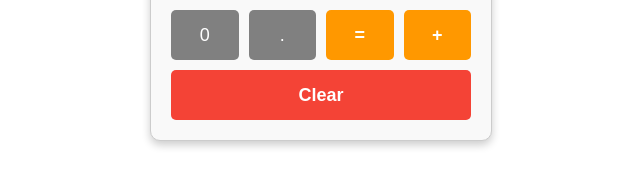
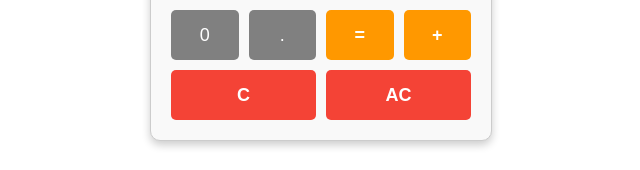
Before and after one commit to profinvincible/miniCalculator, a React (Create React App) app: page / in a window 1280 px wide. Shown: the part 351-521 px from the top of the page, without its empty margins (319-959 px from the left). Built offline with nearby package versions, Linux system fonts and the light colour scheme.

Commit message:
ACbutton

```diff
--- a/src/App.css
+++ b/src/App.css
@@ -175,3 +175,43 @@
 .clear-button:hover {
   background-color: #e53935;
 }
+
+
+
+/* App.css */
+
+/* AC Button (Clears last character) */
+.ac-button {
+  grid-column: span 2; /* Make AC button span across 2 columns */
+  background-color: #f44336; /* Color for the AC button */
+  color: white;
+  font-weight: bold;
+  border: none;
+  border-radius: 5px;
+  cursor: pointer;
+  height: 50px;
+  font-size: 18px;
+}
+
+/* Hover effect for AC button */
+.ac-button:hover {
+  background-color: #e53935;
+}
+
+/* Clear Button (Clears everything) */
+.clear-button {
+  grid-column: span 2; /* Make the Clear button span across 2 columns */
+  background-color: #f44336; /* Different color for the Clear button */
+  color: white;
+  font-weight: bold;
+  border: none;
+  border-radius: 5px;
+  cursor: pointer;
+  height: 50px;
+  font-size: 18px;
+}
+
+/* Hover effect for Clear button */
+.clear-button:hover {
+  background-color: #e53935;
+}
--- a/src/App.js
+++ b/src/App.js
@@ -1,5 +1,4 @@
 import './App.css';
-
 
 
 import React, { useState } from 'react';
@@ -14,7 +13,11 @@ function App() {
     };
 
     const clearInput = () => {
-        setInput('');
+        setInput(''); // Clears the entire input
+    };
+
+    const clearLastCharacter = () => {
+        setInput(input.slice(0, -1)); // Clears the last character
     };
 
     const calculateResult = () => {
@@ -47,8 +50,8 @@ function App() {
                         onClick={
                             btn === '='
                                 ? calculateResult
-                    : btn === 'C'
-                    ? clearInput
+                                : btn === 'AC'
+                                ? clearLastCharacter
                                 : () => handleButtonClick(btn)
                         }
                         className={['/', '*', '-', '+', '='].includes(btn) ? 'operator-button' : 'button'}
@@ -56,11 +59,15 @@ function App() {
                         {btn}
                     </button>
                 ))}
+                {/* AC Button */}
                 <button onClick={clearInput} className="clear-button">
-        Clear
+                    C
+                </button>
+                {/* Clear Button */}
+                <button onClick={clearLastCharacter} className="ac-button">
+                    AC
                 </button>
             </div>
-
         </div>
     );
 }
```
Lines whose indentation alone changed are shown as unchanged.
